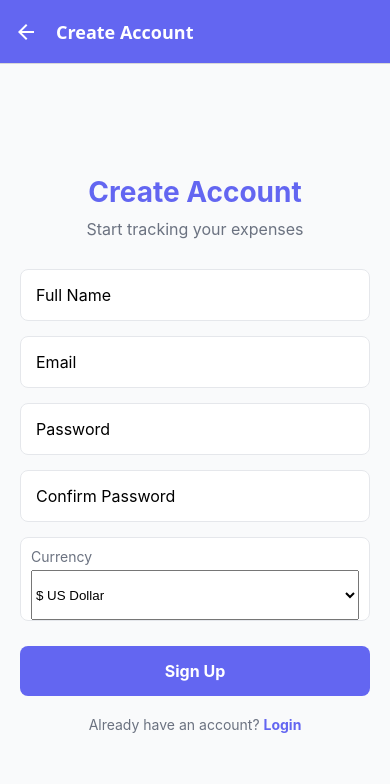
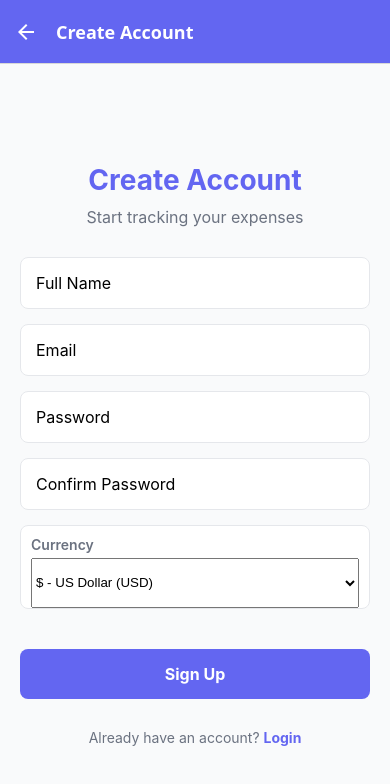
Before and after one commit to Shasikumar10/Expense-Tracker-App, a React Native app in the folder frontend/: screen /Register in a window 390 px wide. Shown: the top 784 px of the page. Built offline with nearby package versions, Linux system fonts and the light colour scheme.

Commit message:
Add 50 world currencies and fix RegisterScreen layout - currency picker now scrollable and properly positioned

```diff
--- a/frontend/src/constants/index.js
+++ b/frontend/src/constants/index.js
@@ -31,15 +31,58 @@ export const PAYMENT_METHODS = [
   'Other'
 ];
 
-// Currency Options
+// Currency Options - Major World Currencies
 export const CURRENCIES = [
   { code: 'USD', symbol: '$', name: 'US Dollar' },
   { code: 'EUR', symbol: '€', name: 'Euro' },
   { code: 'GBP', symbol: '£', name: 'British Pound' },
   { code: 'INR', symbol: '₹', name: 'Indian Rupee' },
   { code: 'JPY', symbol: '¥', name: 'Japanese Yen' },
+  { code: 'CNY', symbol: '¥', name: 'Chinese Yuan' },
   { code: 'AUD', symbol: 'A$', name: 'Australian Dollar' },
-  { code: 'CAD', symbol: 'C$', name: 'Canadian Dollar' }
+  { code: 'CAD', symbol: 'C$', name: 'Canadian Dollar' },
+  { code: 'CHF', symbol: 'Fr', name: 'Swiss Franc' },
+  { code: 'HKD', symbol: 'HK$', name: 'Hong Kong Dollar' },
+  { code: 'SGD', symbol: 'S$', name: 'Singapore Dollar' },
+  { code: 'SEK', symbol: 'kr', name: 'Swedish Krona' },
+  { code: 'KRW', symbol: '₩', name: 'South Korean Won' },
+  { code: 'NOK', symbol: 'kr', name: 'Norwegian Krone' },
+  { code: 'NZD', symbol: 'NZ$', name: 'New Zealand Dollar' },
+  { code: 'MXN', symbol: '$', name: 'Mexican Peso' },
+  { code: 'BRL', symbol: 'R$', name: 'Brazilian Real' },
+  { code: 'ZAR', symbol: 'R', name: 'South African Rand' },
+  { code: 'RUB', symbol: '₽', name: 'Russian Ruble' },
+  { code: 'TRY', symbol: '₺', name: 'Turkish Lira' },
+  { code: 'AED', symbol: 'د.إ', name: 'UAE Dirham' },
+  { code: 'SAR', symbol: '﷼', name: 'Saudi Riyal' },
+  { code: 'THB', symbol: '฿', name: 'Thai Baht' },
+  { code: 'MYR', symbol: 'RM', name: 'Malaysian Ringgit' },
+  { code: 'IDR', symbol: 'Rp', name: 'Indonesian Rupiah' },
+  { code: 'PHP', symbol: '₱', name: 'Philippine Peso' },
+  { code: 'VND', symbol: '₫', name: 'Vietnamese Dong' },
+  { code: 'PLN', symbol: 'zł', name: 'Polish Zloty' },
+  { code: 'DKK', symbol: 'kr', name: 'Danish Krone' },
+  { code: 'CZK', symbol: 'Kč', name: 'Czech Koruna' },
+  { code: 'HUF', symbol: 'Ft', name: 'Hungarian Forint' },
+  { code: 'ILS', symbol: '₪', name: 'Israeli Shekel' },
+  { code: 'CLP', symbol: '$', name: 'Chilean Peso' },
+  { code: 'ARS', symbol: '$', name: 'Argentine Peso' },
+  { code: 'COP', symbol: '$', name: 'Colombian Peso' },
+  { code: 'PEN', symbol: 'S/', name: 'Peruvian Sol' },
+  { code: 'EGP', symbol: '£', name: 'Egyptian Pound' },
+  { code: 'NGN', symbol: '₦', name: 'Nigerian Naira' },
+  { code: 'KES', symbol: 'KSh', name: 'Kenyan Shilling' },
+  { code: 'PKR', symbol: '₨', name: 'Pakistani Rupee' },
+  { code: 'BDT', symbol: '৳', name: 'Bangladeshi Taka' },
+  { code: 'LKR', symbol: 'Rs', name: 'Sri Lankan Rupee' },
+  { code: 'NPR', symbol: 'Rs', name: 'Nepalese Rupee' },
+  { code: 'MMK', symbol: 'K', name: 'Myanmar Kyat' },
+  { code: 'UAH', symbol: '₴', name: 'Ukrainian Hryvnia' },
+  { code: 'RON', symbol: 'lei', name: 'Romanian Leu' },
+  { code: 'BGN', symbol: 'лв', name: 'Bulgarian Lev' },
+  { code: 'HRK', symbol: 'kn', name: 'Croatian Kuna' },
+  { code: 'QAR', symbol: 'ر.ق', name: 'Qatari Riyal' },
+  { code: 'KWD', symbol: 'د.ك', name: 'Kuwaiti Dinar' }
 ];
 
 // Income Categories
@@ -92,3 +135,9 @@ export const COLORS = {
   textSecondary: '#6b7280',
   border: '#e5e7eb',
 };
+
+// Utility function to get currency symbol
+export const getCurrencySymbol = (currencyCode) => {
+  const currency = CURRENCIES.find(c => c.code === currencyCode);
+  return currency ? currency.symbol : '$';
+};
--- a/frontend/src/screens/RegisterScreen.js
+++ b/frontend/src/screens/RegisterScreen.js
@@ -95,21 +95,24 @@ const RegisterScreen = ({ navigation }) => {
               autoCapitalize="none"
             />
 
+            <View style={styles.pickerWrapper}>
               <View style={styles.pickerContainer}>
                 <Text style={styles.label}>Currency</Text>
                 <Picker
                   selectedValue={currency}
                   onValueChange={setCurrency}
                   style={styles.picker}
+                  itemStyle={styles.pickerItem}
                 >
                   {CURRENCIES.map((curr) => (
                     <Picker.Item
                       key={curr.code}
-                    label={`${curr.symbol} ${curr.name}`}
+                      label={`${curr.symbol} - ${curr.name} (${curr.code})`}
                       value={curr.code}
                     />
                   ))}
                 </Picker>
+              </View>
             </View>
 
             <TouchableOpacity
@@ -175,29 +178,40 @@ const styles = StyleSheet.create({
     marginBottom: 15,
     fontSize: 16,
   },
+  pickerWrapper: {
+    marginBottom: 20,
+    zIndex: 1,
+  },
   pickerContainer: {
     backgroundColor: COLORS.white,
     borderWidth: 1,
     borderColor: COLORS.border,
     borderRadius: 8,
-    marginBottom: 15,
     paddingHorizontal: 10,
+    minHeight: 70,
   },
   label: {
     fontSize: 14,
     color: COLORS.textSecondary,
     marginTop: 10,
     marginBottom: 5,
+    fontWeight: '600',
   },
   picker: {
     height: 50,
+    width: '100%',
+  },
+  pickerItem: {
+    fontSize: 14,
+    height: 120,
   },
   button: {
     backgroundColor: COLORS.primary,
     borderRadius: 8,
     padding: 15,
     alignItems: 'center',
-    marginTop: 10,
+    marginTop: 20,
+    marginBottom: 10,
   },
   buttonDisabled: {
     opacity: 0.6,
```
Also changed, not shown: frontend/package.json (+4 -3 lines), 2 other files (tests, documents, lock files or other folders). Lines whose indentation alone changed are shown as unchanged.
